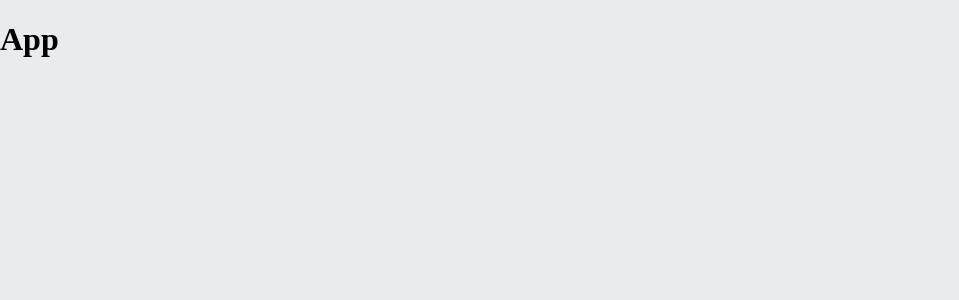
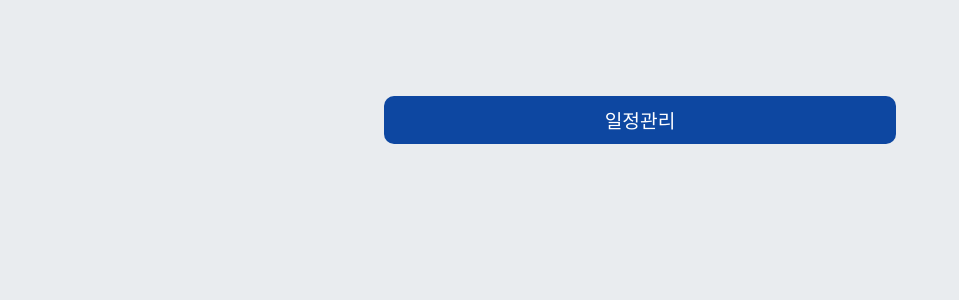
Before and after one commit to salangdung-i/react-todo-app, a React (Create React App) app: page / in a window 1280 px wide. Shown: the top 300 px of the page, without its empty margins (0-959 px from the left). Built offline with nearby package versions, Linux system fonts and the light colour scheme.

Commit message:
TodoTemplate 레이아웃 추가

```diff
--- a/src/App.js
+++ b/src/App.js
@@ -1,10 +1,15 @@
 import React from 'react';
+import TodoTemplate from './components/todoTemplate/todoTemplate';
 
 const App = () => {
 
   return (
-    <h1>App</h1>
+    <TodoTemplate >
+
+    </TodoTemplate>
   );
 };
 
+/* #002171 */
+/* #6d6d6d */
 export default App;
--- /dev/null
+++ b/src/components/todoTemplate/todoTemplate.jsx
@@ -0,0 +1,15 @@
+import React from 'react';
+import styles from '../todoTemplate/todoTemplate.module.css';
+
+const TodoTemplate = ({ children }) => {
+  return (
+    <section className={styles.section}>
+      <div className={styles.title}>일정관리</div>
+      <div className={styles.content}>
+        {children}
+      </div>
+    </section>
+  );
+}
+
+export default TodoTemplate;
--- /dev/null
+++ b/src/components/todoTemplate/todoTemplate.module.css
@@ -0,0 +1,22 @@
+.section {
+  width: 512px;
+  margin-left: auto;
+  margin-right: auto;
+  margin-top: 6rem;
+  border-radius: 10px;
+  overflow: hidden;
+}
+
+.title {
+  background: #0d47a1;
+  color: #fff;
+  height: 3rem;
+  font-size: 1.2rem;
+  display: flex;
+  align-items: center;
+  justify-content: center;
+}
+
+.content {
+  background: #fff;
+}
```
Also changed, not shown: src/components/todoInsert/todoInsert.jsx (added), src/components/todoInsert/todoInsert.module.css (added), src/components/todoList/todoList.jsx (added), src/components/todoList/todoList.module.css (added), src/components/todoListItem/todoListItem.jsx (added).
